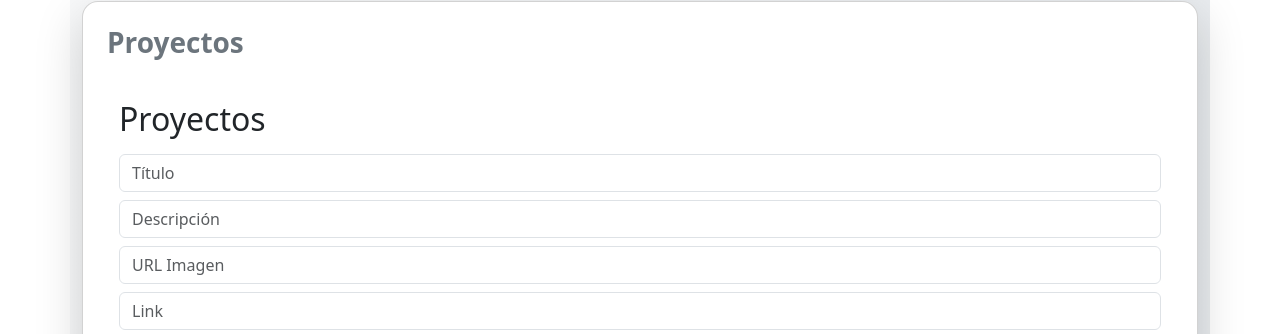
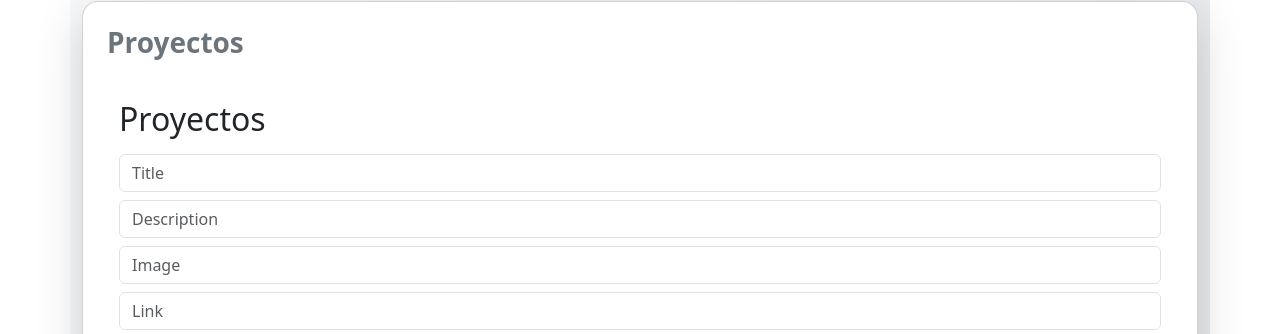
Before and after one commit to Tomasivanovich/PDeISC, a React (Vite) app in the folder React-03/R4/mi-portafolio/: page /portfolio/1 in a window 1280 px wide. Shown: the part 1403-1737 px from the top of the page. Built offline with nearby package versions, Linux system fonts and the light colour scheme; no server answers.

Commit message:
Update ProjectForm.jsx

```diff
--- a/React-03/R4/mi-portafolio/src/components/ProjectForm.jsx
+++ b/React-03/R4/mi-portafolio/src/components/ProjectForm.jsx
@@ -6,23 +6,17 @@ import Toast from "./Toast";
 export default function ProjectForm({ creatorId, onSave }) {
   const api = useApi();
   const [projects, setProjects] = useState([]);
-  const [form, setForm] = useState({
-    title: "",
-    description: "",
-    image: "",
-    link: "",
-  });
+  const [form, setForm] = useState({ title: "", description: "", image: "", link: "" });
   const [editingIndex, setEditingIndex] = useState(null);
 
   const [toast, setToast] = useState({ show: false, message: "", type: "success" });
   const showToast = (message, type = "success") => setToast({ show: true, message, type });
 
-  // ------------------------
+  const [confirmDelete, setConfirmDelete] = useState({ show: false, id: null });
+
   // Leer proyectos
-  // ------------------------
   useEffect(() => {
     if (!creatorId) return;
-
     const fetchProjects = async () => {
       try {
         const data = await api.get(`/api/projects/${creatorId}`);
@@ -31,35 +25,25 @@ export default function ProjectForm({ creatorId, onSave }) {
         showToast(err.message || "Error al cargar proyectos", "danger");
       }
     };
-
     fetchProjects();
   }, [creatorId]);
 
   const handleChange = (e) => setForm({ ...form, [e.target.name]: e.target.value });
 
-  // ------------------------
   // Validaciones
-  // ------------------------
   const validateForm = () => {
     if (form.title.length < 2 || !isNaN(form.title)) {
       showToast("El título debe tener al menos 2 caracteres y no ser solo números", "danger");
       return false;
     }
-
     if (form.link) {
-      try {
-        new URL(form.link);
-      } catch {
-        showToast("El link debe ser una URL válida", "danger");
-        return false;
-      }
+      try { new URL(form.link); }
+      catch { showToast("El link debe ser una URL válida", "danger"); return false; }
     }
     return true;
   };
 
-  // ------------------------
   // Crear / Actualizar
-  // ------------------------
   const handleSubmit = async (e) => {
     e.preventDefault();
     if (!validateForm()) return;
@@ -68,7 +52,6 @@ export default function ProjectForm({ creatorId, onSave }) {
       if (editingIndex !== null) {
         const projId = projects[editingIndex].id;
         await api.put(`/api/projects/${projId}`, form);
-
         const updated = [...projects];
         updated[editingIndex] = { id: projId, ...form };
         setProjects(updated);
@@ -80,7 +63,6 @@ export default function ProjectForm({ creatorId, onSave }) {
         setProjects([...projects, { id: data.id, ...form }]);
         showToast("Proyecto agregado correctamente", "success");
       }
-
       setForm({ title: "", description: "", image: "", link: "" });
       if (onSave) onSave({ creatorId, projects });
     } catch (err) {
@@ -88,31 +70,29 @@ export default function ProjectForm({ creatorId, onSave }) {
     }
   };
 
-  // ------------------------
   // Editar proyecto
-  // ------------------------
   const handleEdit = (index) => {
     setForm(projects[index]);
     setEditingIndex(index);
   };
 
-  // ------------------------
-  // Eliminar proyecto
-  // ------------------------
-  const handleDelete = async (id) => {
-    if (!window.confirm("¿Seguro que quieres eliminar este proyecto?")) return;
+  // Mostrar modal de confirmación
+  const handleDeleteClick = (id) => setConfirmDelete({ show: true, id });
+
+  // Confirmar eliminación
+  const confirmDeleteProject = async () => {
+    const id = confirmDelete.id;
     try {
       await api.del(`/api/projects/${id}`);
       setProjects(projects.filter((p) => p.id !== id));
       showToast("Proyecto eliminado", "success");
     } catch (err) {
       showToast(err.message || "Error al eliminar proyecto", "danger");
+    } finally {
+      setConfirmDelete({ show: false, id: null });
     }
   };
 
-  // ------------------------
-  // Render
-  // ------------------------
   return (
     <div className="container mt-4">
       <h2 className="mb-3">Proyectos</h2>
@@ -125,22 +105,18 @@ export default function ProjectForm({ creatorId, onSave }) {
         onClose={() => setToast({ show: false, message: "", type: toast.type })}
       />
 
+      {/* Formulario */}
       <form onSubmit={handleSubmit} className="animate__animated animate__fadeIn mb-4">
-        {[
-          { name: "title", placeholder: "Título" },
-          { name: "description", placeholder: "Descripción" },
-          { name: "image", placeholder: "URL Imagen" },
-          { name: "link", placeholder: "Link" },
-        ].map((field) => (
+        {["title", "description", "image", "link"].map((field) => (
           <input
-            key={field.name}
+            key={field}
             type="text"
             className="form-control mb-2"
-            name={field.name}
-            placeholder={field.placeholder}
-            value={form[field.name]}
+            name={field}
+            placeholder={field.charAt(0).toUpperCase() + field.slice(1)}
+            value={form[field]}
             onChange={handleChange}
-            required={field.name === "title"}
+            required={field === "title"}
           />
         ))}
         <button type="submit" className="btn btn-primary">
@@ -148,6 +124,7 @@ export default function ProjectForm({ creatorId, onSave }) {
         </button>
       </form>
 
+      {/* Lista de proyectos */}
       <div className="list-group animate__animated animate__fadeIn">
         {projects.map((p, idx) => (
           <div key={p.id} className="list-group-item d-flex flex-column flex-md-row justify-content-between align-items-start mb-2">
@@ -159,11 +136,35 @@ export default function ProjectForm({ creatorId, onSave }) {
             </div>
             <div className="mt-2 mt-md-0">
               <button className="btn btn-secondary btn-sm me-1" onClick={() => handleEdit(idx)}>Editar</button>
-              <button className="btn btn-danger btn-sm" onClick={() => handleDelete(p.id)}>Eliminar</button>
+              <button className="btn btn-danger btn-sm" onClick={() => handleDeleteClick(p.id)}>Eliminar</button>
             </div>
           </div>
         ))}
       </div>
+
+      {/* Modal de confirmación */}
+      {confirmDelete.show && (
+        <div className="modal d-block" tabIndex="-1">
+          <div className="modal-dialog">
+            <div className="modal-content">
+              <div className="modal-header">
+                <h5 className="modal-title">Confirmar eliminación</h5>
+              </div>
+              <div className="modal-body">
+                <p>¿Seguro que quieres eliminar este proyecto?</p>
+              </div>
+              <div className="modal-footer">
+                <button className="btn btn-secondary" onClick={() => setConfirmDelete({ show: false, id: null })}>
+                  Cancelar
+                </button>
+                <button className="btn btn-danger" onClick={confirmDeleteProject}>
+                  Eliminar
+                </button>
+              </div>
+            </div>
+          </div>
+        </div>
+      )}
     </div>
   );
 }
```
